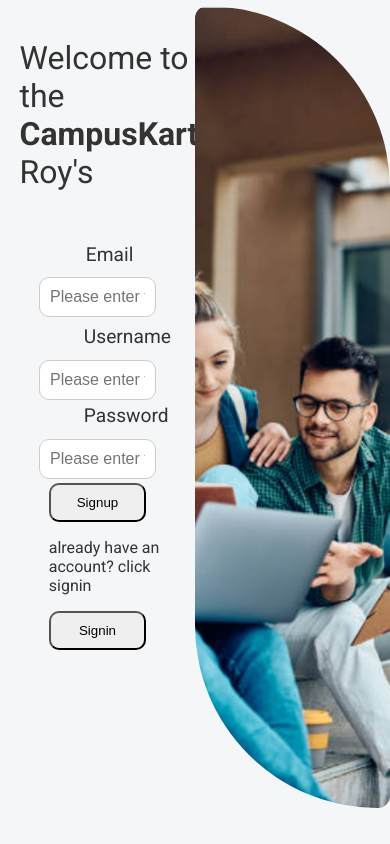
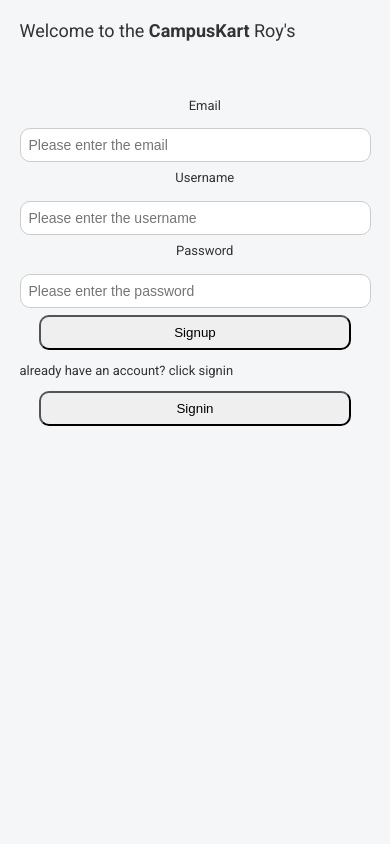
Before and after one commit to Prashanth32124/CampusKartfrontend, a React (Create React App) app: page /signup in a window 390 px wide. Shown: the top 844 px of the page. Built offline with nearby package versions, Linux system fonts and the light colour scheme.

Commit message:
🔧 Made all styles mobile responsive with media queries

```diff
--- a/src/CSS/Collegeinfo.css
+++ b/src/CSS/Collegeinfo.css
@@ -40,3 +40,44 @@ input {
     font-weight: 600;
     margin-bottom: 8px;
 }
+/* 🌐 For tablets and mid-sized screens */
+@media (max-width: 768px) {
+  #questionsanswers {
+    padding: 12px;
+    border-radius: 6px;
+  }
+
+  input {
+    font-size: 15px;
+    padding: 8px 10px;
+  }
+
+  #answer {
+    font-size: 16px;
+  }
+
+  #p12, #p01 {
+    font-size: 15px;
+  }
+}
+
+/* 📱 For small phones */
+@media (max-width: 480px) {
+  #questionsanswers {
+    padding: 10px;
+    border-width: 1px;
+  }
+
+  input {
+    font-size: 14px;
+    padding: 7px 8px;
+  }
+
+  #answer {
+    font-size: 15px;
+  }
+
+  #p12, #p01 {
+    font-size: 14px;
+  }
+}
--- a/src/CSS/Courses.css
+++ b/src/CSS/Courses.css
@@ -17,3 +17,39 @@
   padding: 10px;
   box-sizing: border-box;
 }
+/* 🌐 For tablets and small laptops */
+@media (max-width: 768px) {
+  .courses-container {
+    flex-direction: column;
+    align-items: center;
+    margin-left: 0;
+    gap: 16px;
+  }
+
+  #table {
+    width: 90%;
+  }
+
+  #subcontainer {
+    width: 90%;
+    margin-bottom: 20px;
+  }
+}
+
+/* 📱 For small phones */
+@media (max-width: 480px) {
+  .courses-container {
+    flex-direction: column;
+    align-items: center;
+    gap: 12px;
+  }
+
+  #table {
+    width: 95%;
+  }
+
+  #subcontainer {
+    width: 95%;
+    padding: 8px;
+  }
+}
--- a/src/CSS/Klinfo.css
+++ b/src/CSS/Klinfo.css
@@ -85,3 +85,74 @@
   border-radius: 10px;
   box-shadow: 0 4px 20px rgba(0,0,0,0.1);
 }
+/* 📱 For devices up to 768px (tablets & medium phones) */
+@media (max-width: 768px) {
+  .banner {
+    width: 95%;
+    height: auto;
+  }
+
+  .banner img {
+    height: 25vh;
+  }
+
+  .logo-container {
+    margin: -40px auto 10px;
+  }
+
+  .logo-container img {
+    height: 12vh;
+  }
+
+  .main-heading {
+    font-size: 1.2rem;
+    padding: 0 5px;
+  }
+
+  .navbar ul {
+    gap: 8px;
+    justify-content: center;
+    flex-wrap: wrap;
+  }
+
+  .navbar ul li button {
+    padding: 8px 14px;
+    font-size: 0.9rem;
+  }
+
+  .content-section {
+    width: 95%;
+    padding: 15px;
+  }
+}
+
+/* 📱 For small phones up to 480px */
+@media (max-width: 480px) {
+  .banner {
+    width: 98%;
+    margin: 20px auto 5px;
+  }
+
+  .banner img {
+    height: 20vh;
+  }
+
+  .logo-container img {
+    height: 10vh;
+  }
+
+  .main-heading {
+    font-size: 1rem;
+    padding: 0 2px;
+  }
+
+  .navbar ul li button {
+    padding: 6px 12px;
+    font-size: 0.85rem;
+  }
+
+  .content-section {
+    padding: 12px;
+    font-size: 0.9rem;
+  }
+}
--- a/src/CSS/Singup.css
+++ b/src/CSS/Singup.css
@@ -85,3 +85,76 @@
     font-size:xx-large;
     margin-left:10%;
 }
+/* 🌐 For devices up to 768px (tablets and large phones) */
+@media (max-width: 768px) {
+  #Maincontainer {
+    display: flex;
+    flex-direction: column;
+  }
+
+  #container2246 {
+    height: 50vh;
+    border-radius: 20px;
+  }
+
+  .label, .label1, .label2 {
+    margin-left: 5%;
+    font-size: medium;
+    text-align: center;
+  }
+
+  .input, .input2 {
+    width: 90%;
+    margin-left: 5%;
+  }
+
+  .but1 {
+    width: 70%;
+    margin-left: 15%;
+  }
+
+  #newh {
+    margin-top: 10%;
+    font-size: x-large;
+    margin-left: 5%;
+  }
+
+  #p {
+    margin-left: 10%;
+  }
+}
+
+/* 📱 For small phones up to 480px (most mobiles) */
+@media (max-width: 480px) {
+  #container2246 {
+    height: 40vh;
+    border-radius: 10px;
+  }
+
+  .label, .label1, .label2 {
+    font-size: small;
+  }
+
+  .input, .input2 {
+    padding: 8px;
+    width: 90%;
+    margin-left: 5%;
+  }
+
+  .but1 {
+    width: 80%;
+    margin-left: 10%;
+    padding: 8px;
+  }
+
+  #newh {
+    font-size: large;
+    margin-top: 5%;
+    margin-left: 5%;
+  }
+
+  #p {
+    font-size: small;
+    margin-left: 5%;
+  }
+}
```
Also changed, not shown: src/CSS/Hometerm.css (+29 -0 lines).
